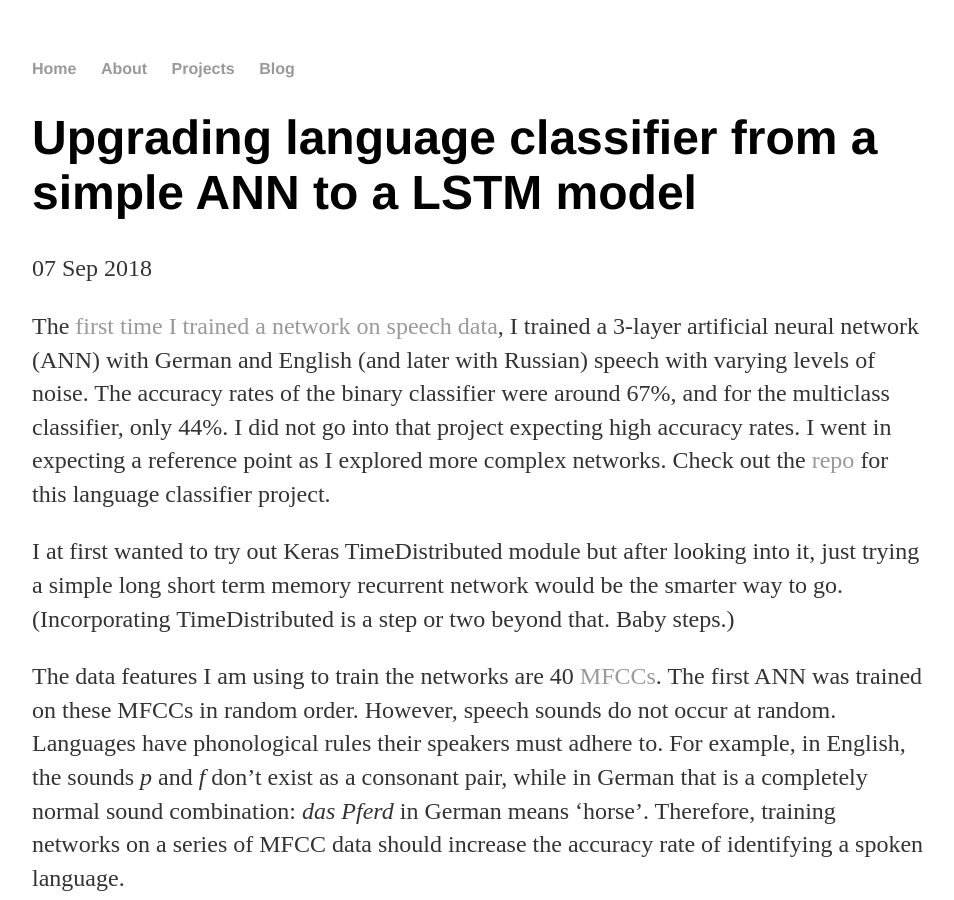
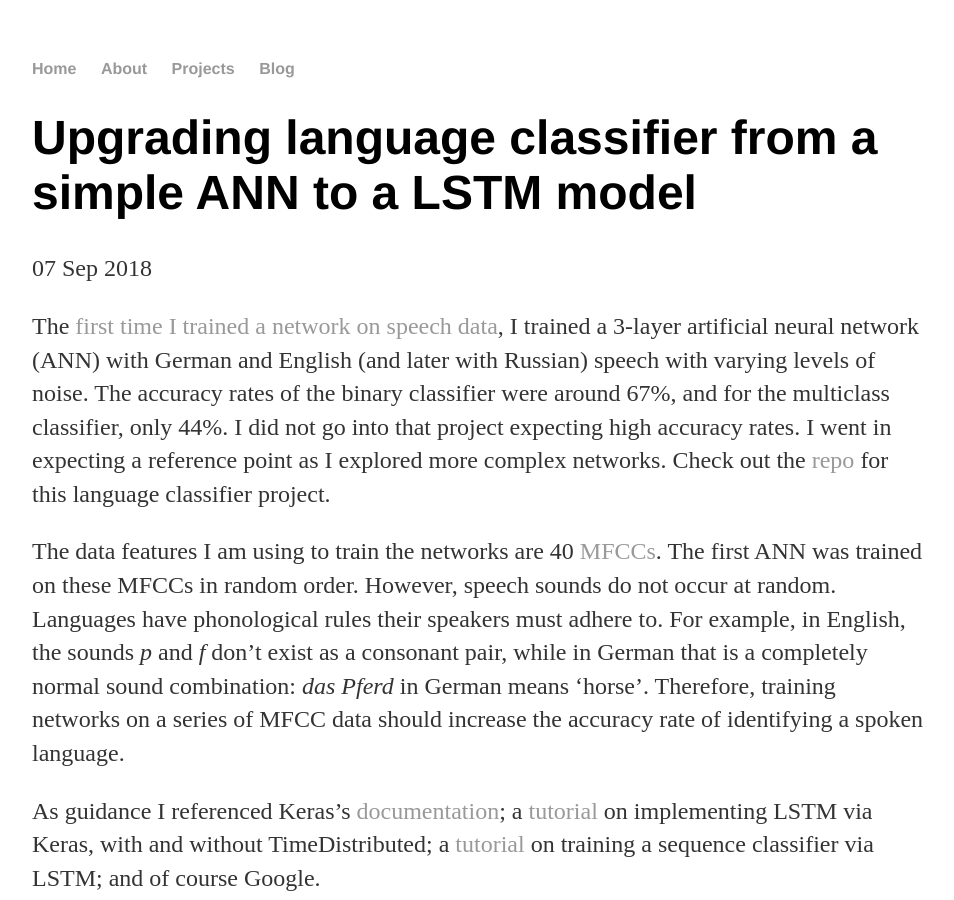
Before and after one commit to a-n-rose/a-n-rose.github.io, a Jekyll site: the page built from _posts/2018-09-07-language-classifier-LSTM.md, in a window 1280 px wide and 900 px high. Shown: the whole window, without its empty margins (160-1114 px from the left). Built offline with Jekyll 4.4.1, drawn with Linux system fonts in a browser that asks for light colours.

Commit message:
removed unnecessary text

```diff
--- a/_posts/2018-09-07-language-classifier-LSTM.md
+++ b/_posts/2018-09-07-language-classifier-LSTM.md
@@ -5,8 +5,6 @@
 ---
 
 The <a href = "https://a-n-rose.github.io/2018/08/22/language-classifier.html">first time I trained a network on speech data</a>, I trained a 3-layer artificial neural network (ANN) with German and English (and later with Russian) speech with varying levels of noise. The accuracy rates of the binary classifier were around 67%, and for the multiclass classifier, only 44%. I did not go into that project expecting high accuracy rates. I went in expecting a reference point as I explored more complex networks. Check out the <a href="https://github.com/a-n-rose/language-classifier">repo</a> for this language classifier project.
-
-I at first wanted to try out Keras TimeDistributed module but after looking into it, just trying a simple long short term memory recurrent network would be the smarter way to go. (Incorporating TimeDistributed is a step or two beyond that. Baby steps.)
 
 The data features I am using to train the networks are 40 <a href="http://practicalcryptography.com/miscellaneous/machine-learning/guide-mel-frequency-cepstral-coefficients-mfccs/">MFCCs</a>. The first ANN was trained on these MFCCs in random order. However, speech sounds do not occur at random. Languages have phonological rules their speakers must adhere to. For example, in English, the sounds *p* and *f* don't exist as a consonant pair, while in German that is a completely normal sound combination: *das Pferd* in German means 'horse'. Therefore, training networks on a series of MFCC data should increase the accuracy rate of identifying a spoken language.
 
```
